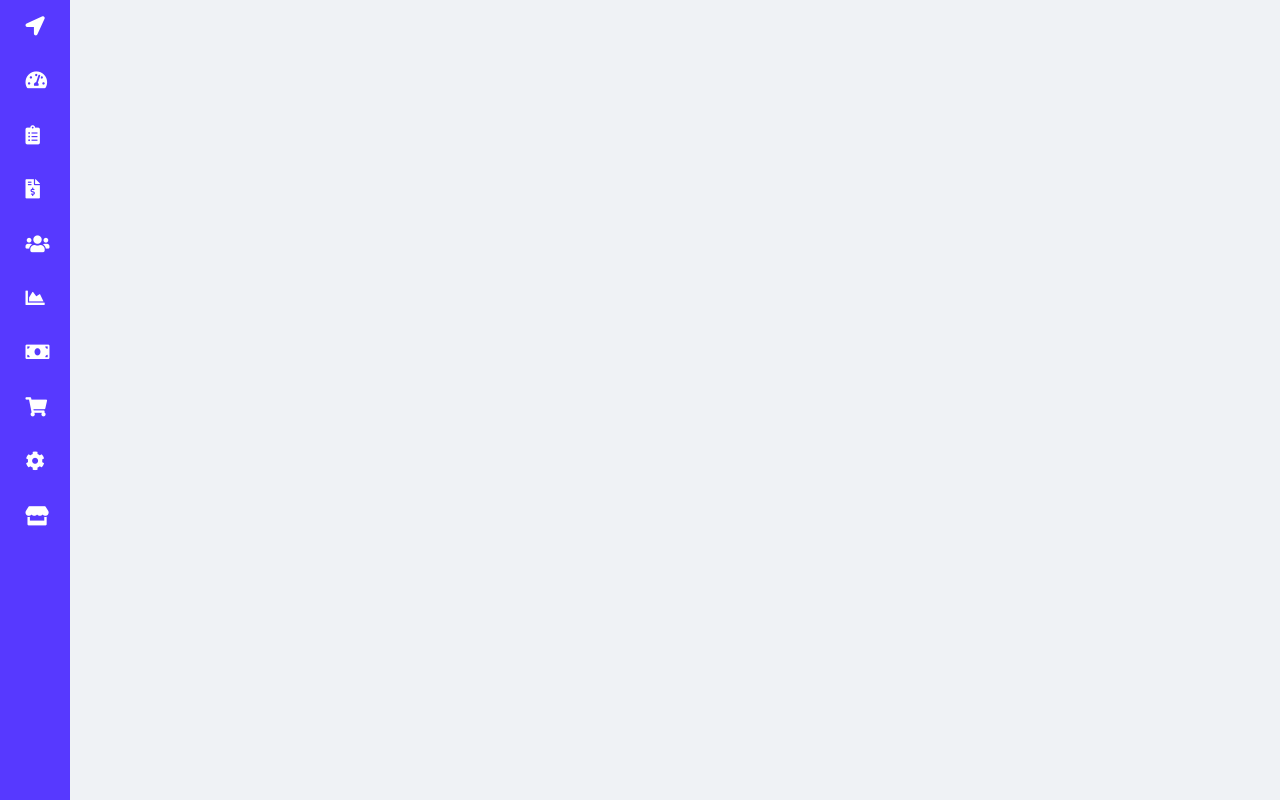
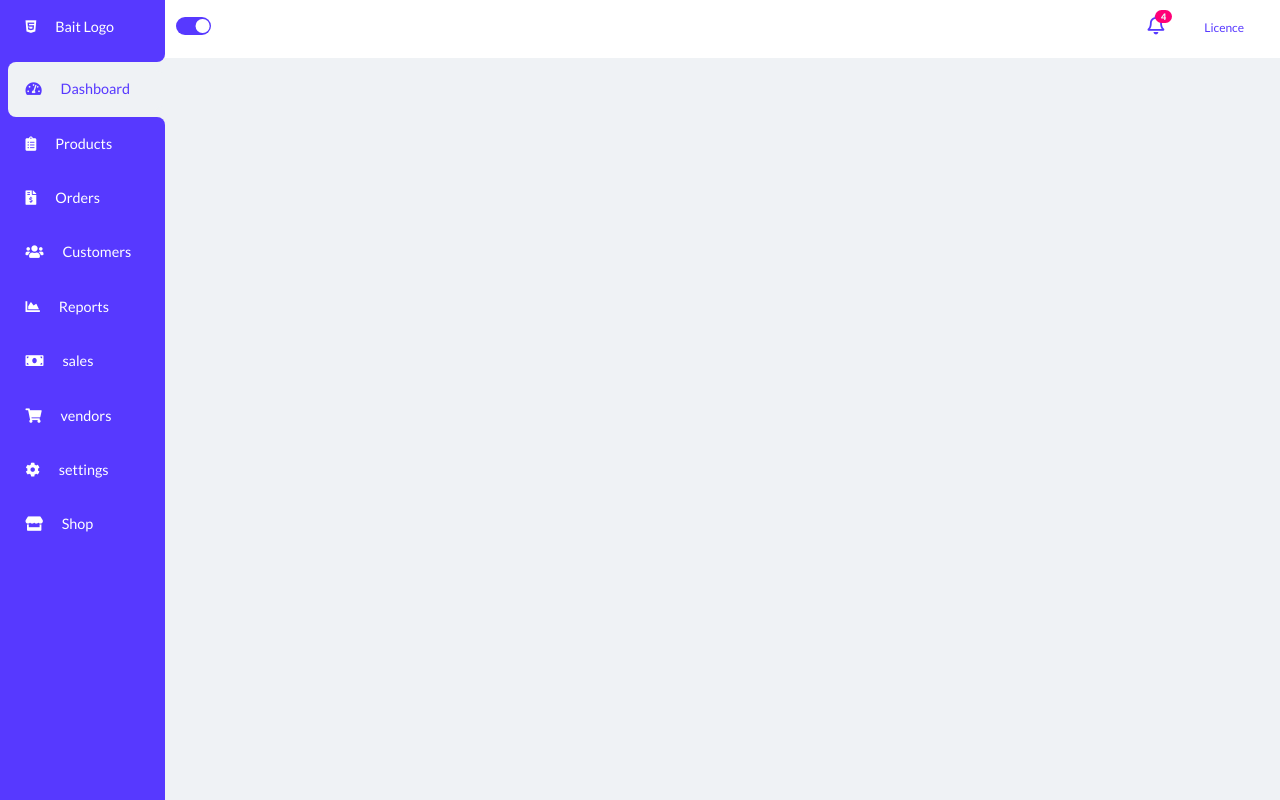
Before and after one commit to bryanmwaniqi/bait-admin-dashboard, a plain HTML site: page rundown.html in a window 1280 px wide. Drawn offline with nearby package versions, Linux system fonts and the light colour scheme.

Commit message:
add mainbar navbar and update sidebar menu

```diff
--- a/css/style.css
+++ b/css/style.css
@@ -32,17 +32,19 @@ form i{
     border-radius: 50px;
 }
 .navbar{
-    min-height: 2.5rem;
     font-size: 0.75rem;
     color: #232323;
     background-color: var(--bg-color);
 }
+.intro-navbar{
+    min-height: 2.5rem;
+}
 @media (min-width:576px){
-    .navbar{
+    .intro-navbar{
         height: 2.7rem;
     }
 }
-.navbar a{
+.intro-navbar a{
     color: #fff;
 }
 .navbar-toggler{
@@ -186,35 +188,125 @@ span.form-icon{
     border: 0;
     background-color: #fff;
 }
+#main-navbar{
+    /* padding: 0.1rem 0.5rem; */
+    /* min-height: 3.5rem; */
+}
+#main-navbar a{
+    color: var(--bg-color);
+}
+#main-navbar .navbar-toggler .navbar-toggler-icon{
+    background-color: var(--bg-color);
+}
+#main-navbar .toggler-nav{
+    margin-left: 2.5rem;
+    transition: all ease-in .3s;
+}
+#main-navbar .toggler-nav.active{
+    margin-left: 8.5rem;
+}
+@media (max-width:576px) {
+    #main-navbar .toggler-nav{
+        display: none;
+    }
+}
+.sidemenu-toggle{
+    display: inline-block;
+    cursor: pointer;
+}
+.toggle-input{
+    display: none;
+}
+.toggle-input:checked ~ .toggle-bg{
+    background-color: var(--bg-color);
+}
+.toggle-input:checked + .toggler-nav{
+    margin-left: 3rem;
+}
+.toggle-bg{
+    position: relative;
+    width: 2.2rem;
+    height: 1.1rem;
+    background-color: #acacac;
+    border-radius: 3rem;
+    transition: background .2s;
+    display: flex;
+    align-items: center;
+}
+.toggle-bg::after{
+    content: "";
+    position: absolute;
+    border-radius: 50%;
+    height: 0.85rem;
+    width: 0.85rem;
+    left: 0.15rem;
+    background-color: #fff;
+    transition: transform ease-in 0.2s;
+}
+.toggle-input:checked ~ .toggle-bg::after{
+    transform: translateX(1.1rem);
+}
+
+#main-navbar .navbar-nav li a{
+    padding: 0.4rem 1.25rem;
+    line-height: 1.8rem;
+    margin-left: 0;
+}
+
 /* sidebar styling */
 #sidebar{
+    /* position: absolute; */
     background-color: var(--bg-color);
     height: 100vh;
     overflow-x: hidden;
+    z-index: 1050;
+    width: 12rem;
+    transition: width ease-in .3s;
+}
+#sidebar.menu-verbose{
+    width: 4rem;
+}
+@media (max-width:576px) {
+    #sidebar{
+        z-index: 1020;
+        transform: translateX(-100%);
+        transition: transform ease-in .3s;
+    }
+    #sidebar.active{
+        transform: translateX(0);
+        transition: transform ease-in .3s;
+    }
 }
 #sidebar .navbar-nav li{
     border-top-left-radius: 0.5rem;
     border-bottom-left-radius: 0.5rem;
 }
-#sidebar .navbar-nav li:hover{
+#sidebar .navbar-nav li.active{
     background-color: #EFF2F5;
+}
+#sidebar .navbar-nav li:nth-child(1){
+    margin-bottom: 0.5rem;
 }
 #sidebar .navbar-nav li:nth-child(1):hover{
     background-color: var(--bg-color);
 }
 #sidebar .navbar-nav li a{
     position: relative;
+    display: block;
+    white-space: nowrap;
     padding: 0.8rem 1.1rem;
     color: #fff;
     font-size: 0.9rem;
     line-height: 1.8rem;
 }
-#sidebar .navbar-nav li a i{
-    margin-right: 0.4rem;
-    height: 1.3rem;
-    width: 1.3rem;
+#sidebar .navbar-nav li:hover a i{
+    transform: scale(1.4);
+    transition: transform .2s;
 }
-#sidebar .navbar-nav li:not(:first-child):hover a::before{
+#sidebar .navbar-nav li a span{
+    margin-left: 1rem;
+}
+#sidebar .navbar-nav li.active a::before{
     content: '';
     position: absolute;
     border-radius: 0.5rem;
@@ -226,7 +318,10 @@ span.form-icon{
     box-shadow: 10px 10px 0 1px var(--body-color);
     pointer-events: none;
 }
-#sidebar .navbar-nav li:not(:first-child):hover a::after{
+#sidebar .navbar-nav li:not(:first-child):hover a{
+    color: var(--pink);
+}
+#sidebar .navbar-nav li.active a::after{
     content: '';
     position: absolute;
     border-radius: 0.5rem;
@@ -238,11 +333,27 @@ span.form-icon{
     box-shadow: 10px -10px 0 1px var(--body-color);
     pointer-events: none;
 }
-#sidebar .navbar-nav li:not(:first-child):hover a{
+#sidebar .navbar-nav li.active a{
     color: var(--bg-color);
 }
-.main{
-    /* margin-top: 2rem; */
+#main{
+    margin: 5rem 0.5rem 2rem;
+    padding: 0.5rem;
+    width: 100%;
+}
+.notification i{
+    font-size: 1.2rem;
+}
+.notification{
+    position: relative;
+    cursor: pointer;
+}
+.notification-badge{
+    position: absolute;
+    top: 0.1rem;
+    right: 0.8rem;
+    background: var(--pink);
+    color: var(--body-color);
 }
 .footer-section{
     height: 2.7rem;
--- a/rundown.html
+++ b/rundown.html
@@ -4,7 +4,7 @@
         <meta charset="UTF-8">
         <meta http-equiv="X-UA-Compatible" content="IE=edge">
         <meta name="viewport" content="width=device-width, initial-scale=1.0">
-        <title>Bait Dashboard | Registration</title>
+        <title>ecommerce Dashboard</title>
 
         <!-- Bootstrap CSS -->
         <link rel="stylesheet" href="https://stackpath.bootstrapcdn.com/bootstrap/4.3.1/css/bootstrap.min.css" integrity="sha384-ggOyR0iXCbMQv3Xipma34MD+dH/1fQ784/j6cY/iJTQUOhcWr7x9JvoRxT2MZw1T" crossorigin="anonymous">
@@ -26,76 +26,128 @@
     </head>
     <body class="body-color">
 
+        <!-- main navbar section -->
+        <nav id="main-navbar" class="navbar fixed-top navbar-expand-sm background-light bg-white">
+            <!-- sm screen and below sidemenu toggler -->
+            <button id="sideMenuToggler" class="navbar-toggler d-sm-none" type="button">
+                <span class="navbar-toggler-icon"></span>
+                <span class="navbar-toggler-icon"></span>
+                <span class="navbar-toggler-icon"></span>
+            </button>
+            <a class="navbar-brand font-weight-bold ml-auto mr-auto d-sm-none" id="logo" href="offers-landing.html">
+                <!-- <img src="assets/eatout-logo.png" alt="eatout pizza restaurant logo"> -->
+                <i class="fab fa-lg fa-html5"></i>
+                <span class="ml-1">Bait Logo</span>
+            </a>
+            <ul class="navbar-nav toggler-nav active mt-lg-0">
+                <li class="nav-item ml-4 logo " >
+                    <label class="sidemenu-toggle my-auto" for="sidemenu-toggler">
+                        <input class="toggle-input" type="checkbox" checked id="sidemenu-toggler">
+                        <div class="toggle-bg"></div>
+                    </label>
+                </li>
+            </ul>
+            <button class="navbar-toggler d-lg-none" type="button" data-toggle="collapse" data-target="#collapsibleNavId" aria-controls="collapsibleNavId"
+                aria-expanded="false" aria-label="Toggle navigation">
+                <span class="navbar-toggler-icon"></span>
+                <span class="navbar-toggler-icon"></span>
+                <span class="navbar-toggler-icon"></span>
+            </button>
+            <div class="collapse navbar-collapse" id="collapsibleNavId">
+                <ul class="navbar-nav ml-auto">
+                    <li class="nav-item">
+                        <a class="nav-link notification" data-toggle="dropdown" aria-expanded="false">
+                            <i class="far fa-bell"></i>
+                            <span class="badge badge-pill notification-badge text-lowercase">4</span>
+                        </a>
+                    </li>
+                    <li class="nav-item" data-toggle="collapse"  data-target=".navbar-collapse.show">
+                        <a class="nav-link" href="#">Licence <span class="sr-only"></span></a>
+                    </li>
+                </ul>
+            </div>
+        </nav>
+        <!-- End of main navbar section -->
+
         <!-- sidebar and main content -->
         <div class="wrapper d-flex">
             <div id="sidebar">
                 <div class="sidemenu pl-2">
                     <ul class="navbar-nav">
                         <li class="nav-item">
-                            <a class="nav-link active" href="#">
-                                <i class="fas fa-lg fa-location-arrow"></i>
-                                <!-- <span class="">Bait</span> -->
+                            <a class="nav-link" href="#">
+                                <i class="fab fa-html5"></i>
+                                <span class="menu-link">Bait Logo</span>
                             </a>
                         </li>
-                        <li class="nav-item">
-                            <a class="nav-link active" href="#">
-                                <i class="fas fa-lg fa-md fa-tachometer-alt"></i>
-                                <!-- <span class="">Dashboard</span> -->
+                        <li class="nav-item active">
+                            <a class="nav-link" href="#">
+                                <i class="fas fa-md fa-tachometer-alt"></i>
+                                <span class="menu-link">Dashboard</span>
                             </a>
                         </li>
                         <li class="nav-item">
                             <a class="nav-link" href="#">
-                                <i class="fas fa-lg fa-md fa-clipboard-list"></i>
-                                <!-- <span class="">Products</span>  -->
+                                <i class="fas fa-md fa-clipboard-list"></i>
+                                <span class="menu-link">Products</span>
                             </a>
                         </li>
                         <li class="nav-item">
                             <a class="nav-link" href="#">
-                                <i class="fas fa-lg fa-md fa-file-invoice-dollar"></i>
-                                <!-- <span class="">Orders</span>  -->
+                                <i class="fas fa-md fa-file-invoice-dollar"></i>
+                                <span class="menu-link">Orders</span>
                             </a>
                         </li>
                         <li class="nav-item">
                             <a class="nav-link" href="#">
-                                <i class="fas fa-lg fa-md fa-users"></i>
-                                <!-- <span class="">Customers</span>  -->
+                                <i class="fas fa-md fa-users"></i>
+                                <span class="menu-link">Customers</span>
                             </a>
                         </li>
                         <li class="nav-item">
                             <a class="nav-link" href="#">
-                                <i class="fas fa-lg fa-md fa-chart-area"></i>
-                                <!-- <span class="">Reports</span>  -->
+                                <i class="fas fa-md fa-chart-area"></i>
+                                <span class="menu-link">Reports</span>
                             </a>
                         </li>
                         <li class="nav-item">
                             <a class="nav-link" href="#">
-                                <i class="fas fa-lg fa-md fa-money-bill"></i>
-                                <!-- <span class="">sales</span>  -->
+                                <i class="fas fa-md fa-money-bill"></i>
+                                <span class="menu-link">sales</span>
                             </a>
                         </li>
                         <li class="nav-item">
                             <a class="nav-link" href="#">
-                                <i class="fas fa-lg fa-shopping-cart"></i>
-                                <!-- <span class="">vendors</span>  -->
+                                <i class="fas fa-shopping-cart"></i>
+                                <span class="menu-link">vendors</span>
                             </a>
                         </li>
                         <li class="nav-item">
                             <a class="nav-link" href="#">
-                                <i class="fas fa-lg fa-md fa-cog" aria-hidden="true"></i>
-                                <!-- <span class="">settings</span>  -->
+                                <i class="fas fa-md fa-cog" aria-hidden="true"></i>
+                                <span class="menu-link">settings</span>
                             </a>
                         </li>
                         <li class="nav-item">
                             <a class="nav-link" href="#">
-                                <i class="fas fa-lg fa-store"></i>
-                                <!-- <span class="">Settings</span>  -->
+                                <i class="fas fa-store"></i>
+                                <span class="menu-link">Shop</span>
                             </a>
                         </li>
                     </ul>
                 </div>
             </div>
             <div id="main">
-                <div class="container-fluid"></div>
+                <div class="container-fluid">
+                    <!-- <div class="d-flex justify-content-between">
+                        <div class="col-sm-8 bg-white">
+                            sales
+                        </div>
+                        <div class="col-sm-4 bg-dark">
+                            sales
+                        </div>
+                    </div> -->
+                </div>
             </div>
         </div>
         <!-- Optional JavaScript -->
```
Also changed, not shown: js/script.js (+19 -0 lines), login.html (+2 -2 lines), register.html (+1 -1 lines).
